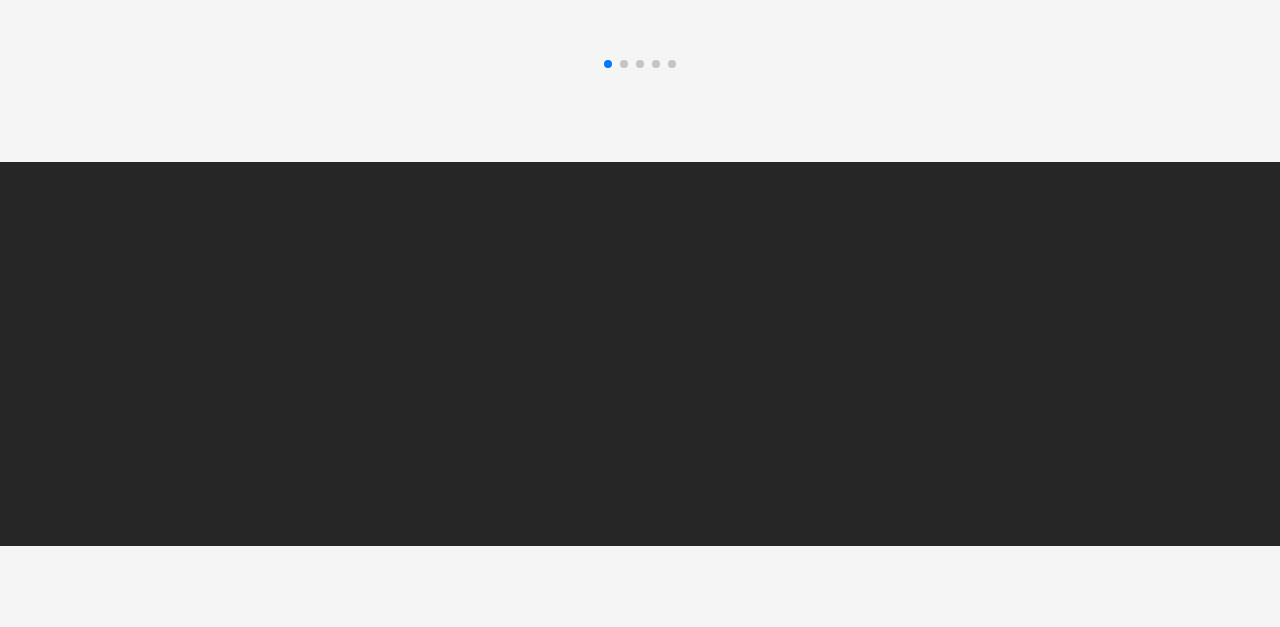
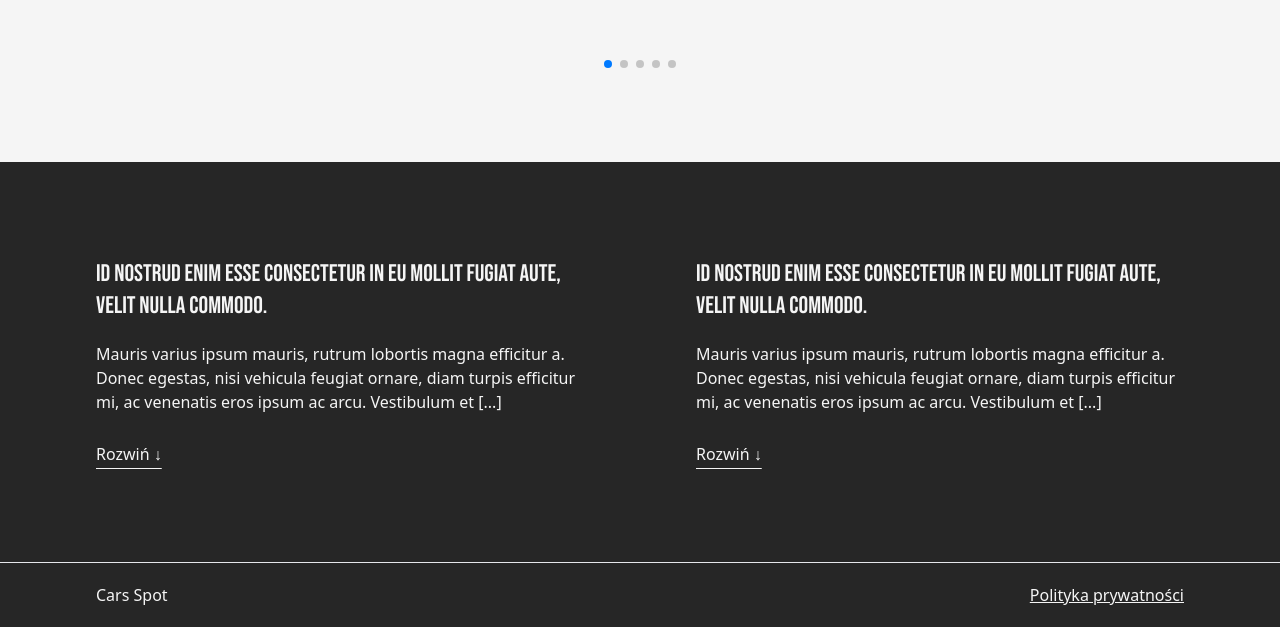
Before and after one commit to Chubercik/adsite.pro_zadanie_rekrutacyjne, a website: page src/index.html in a window 1280 px wide. Shown: the part 1506-2133 px from the top of the page. Before the commit the page ends 2052 px from the top, so only its background shows below. Drawn offline with nearby package versions, Linux system fonts and the light colour scheme.

Commit message:
Finish footer

```diff
--- a/src/index.html
+++ b/src/index.html
@@ -106,8 +106,36 @@
     </script>
     <div class="mb-20"></div>
   </div>
-  <div>
-    <div class="h-96 bg-neutral-800"></div>
+  <div class="bg-neutral-800">
+    <div class="grid grid-cols-2 gap-4 mb-24">
+      <div class="ml-24 mt-24 mr-12 bebas-neue-regular text-neutral-100 text-2xl">
+        ID NOSTRUD ENIM ESSE CONSECTETUR IN EU MOLLIT FUGIAT AUTE, VELIT NULLA COMMODO.
+      </div>
+      <div class="ml-12 mt-24 mr-24 bebas-neue-regular text-neutral-100 text-2xl">
+        ID NOSTRUD ENIM ESSE CONSECTETUR IN EU MOLLIT FUGIAT AUTE, VELIT NULLA COMMODO.
+      </div>
+      <div class="ml-24 mt-1 mr-12 text-neutral-100">
+        Mauris varius ipsum mauris, rutrum lobortis magna efficitur a. Donec egestas, nisi vehicula feugiat ornare, diam turpis efficitur mi, ac venenatis eros ipsum ac arcu. Vestibulum et [...]
+      </div>
+      <div class="ml-12 mt-1 mr-24 text-neutral-100">
+        Mauris varius ipsum mauris, rutrum lobortis magna efficitur a. Donec egestas, nisi vehicula feugiat ornare, diam turpis efficitur mi, ac venenatis eros ipsum ac arcu. Vestibulum et [...]
+      </div>
+      <div class="ml-24 mt-3 mr-12 text-neutral-100 underline underline-offset-8">
+        Rozwiń ↓
+      </div>
+      <div class="ml-12 mt-3 mr-24 text-neutral-100 underline underline-offset-8">
+        Rozwiń ↓
+      </div>
+    </div>
+    <hr>
+    <div class="flex justify-between items-center align-middle h-16 px-24">
+      <p class="text-neutral-100">
+        Cars Spot
+      </p>
+      <p class="text-neutral-100 underline">
+        Polityka prywatności
+      </p>
+    </div>
   </div>
 </body>
 </html>
```
Also changed, not shown: src/output.css.
